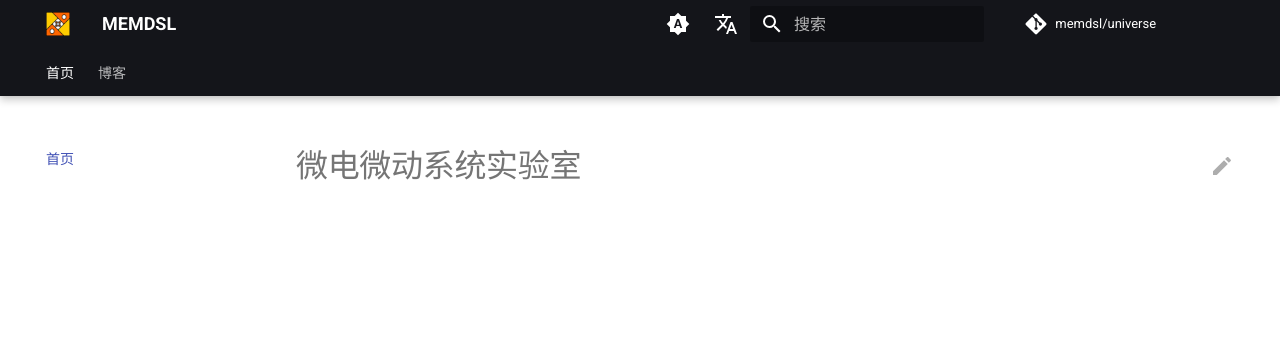
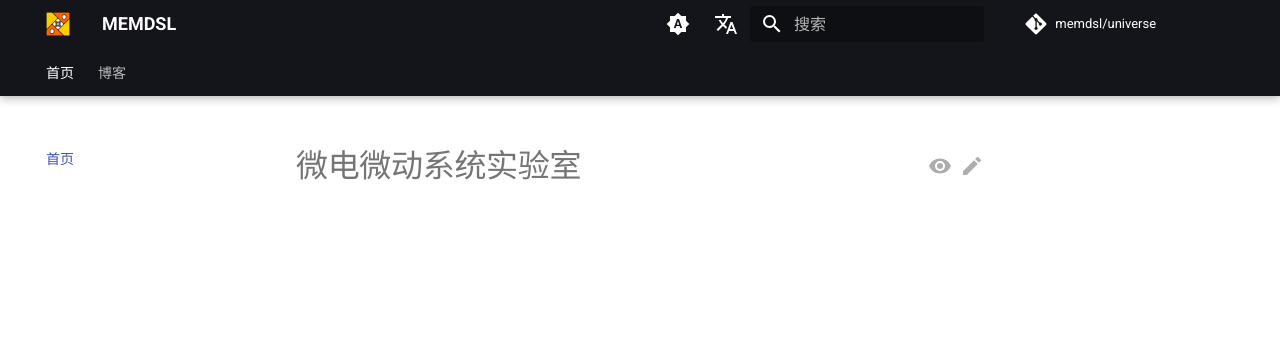
Before and after one commit to memdsl/universe, an MkDocs documentation site: the page built from docs/index.md, in a window 1280 px wide. Shown: the top 347 px of the page. Built offline with MkDocs 1.6.1 and Material for MkDocs 9.7.7, drawn with Linux system fonts in a browser that asks for light colours; plug-ins that fetch from the network failed and are left out; comment, search, counter and statistics services are not loaded.

Commit message:
feat: update mkdocs config

```diff
--- a/mkdocs.yml
+++ b/mkdocs.yml
@@ -48,11 +48,11 @@
         - navigation.prune
         - navigation.indexes
         - toc.follow
-        - toc.integrate
         - navigation.top
         - announce.dismiss
         - navigation.footer
         - content.action.edit
+        - content.action.view
 
 copyright: >
     Copyright &copy; 2024 - 2030 MEMDSL –
@@ -74,10 +74,11 @@
         enable_creation_date: true
         fallback_to_build_date: false
     - git-committers:
-        enabled: true
+        enabled: !ENV [CI, false]
         repository: memdsl/universe
         branch: main
-
+        exclude:
+            - index.md
 nav:
     - 首页: index.md
     - 博客:
@@ -111,3 +112,4 @@
     analytics:
         provider: google
         property: G-XXXXXXXXXX
+    scope: /
```
Also changed, not shown: 1 other file.
